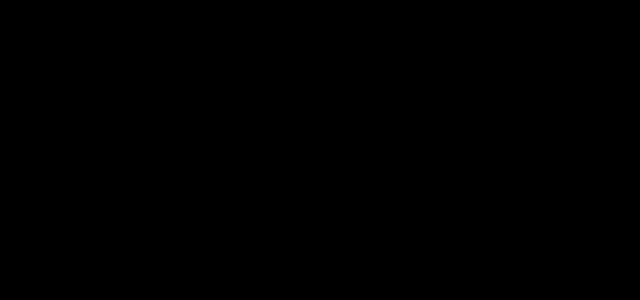
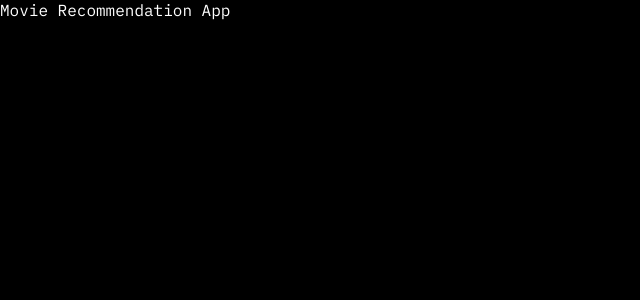
Before and after one commit to naviret/movie-app-frontend, a React (Create React App) app: page / in a window 1280 px wide. Shown: the top 300 px of the page, without its empty margins (0-640 px from the left). Built offline with nearby package versions, Linux system fonts and the light colour scheme.

Commit message:
changed web browser icon

```diff
--- a/public/index.html
+++ b/public/index.html
@@ -9,7 +9,7 @@
       name="description"
       content="Web site created using create-react-app"
     />
-    <link rel="apple-touch-icon" href="%PUBLIC_URL%/logo192.png" />
+    <link rel="apple-touch-icon" href="%PUBLIC_URL%/film-reel.png" />
     <!--
       manifest.json provides metadata used when your web app is installed on a
       user's mobile device or desktop. See https://developers.google.com/web/fundamentals/web-app-manifest/
--- a/src/index.css
+++ b/src/index.css
@@ -37,4 +37,5 @@ body {
   margin: 0;
   font-family: 'IBM Plex Mono';
   background-color: black;
+  color: white;
 }
```
